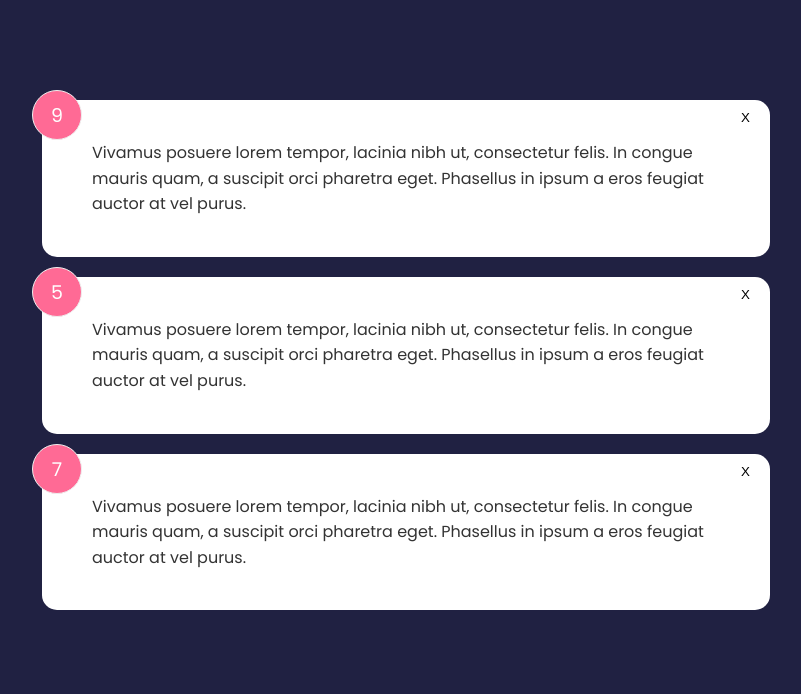
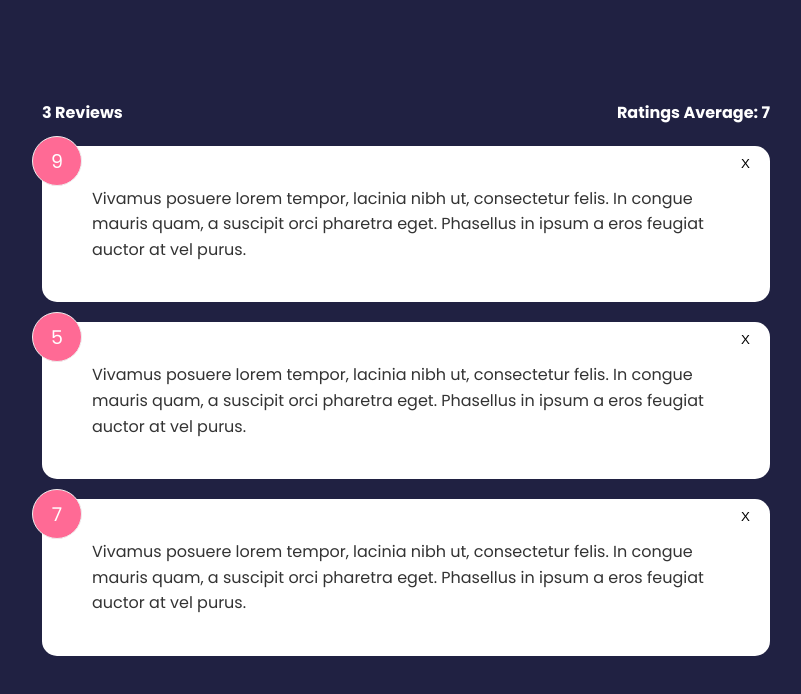
Before and after one commit to 00ives/svelte-crash-course, a Svelte app: page / in a window 1280 px wide. Shown: the top 694 px of the page, without its empty margins (234-1035 px from the left). Built offline with nearby package versions, Linux system fonts and the light colour scheme.

Commit message:
add feedback stats

```diff
--- a/src/App.svelte
+++ b/src/App.svelte
@@ -1,5 +1,6 @@
 <script>
 	import FeedbackList from "./components/FeedbackList.svelte";
+	import FeedbackStats from "./components/FeedbackStats.svelte";
 
 		let feedback = [
 			{
@@ -19,6 +20,9 @@
 			},
 		]
 
+		$: count = feedback.length
+		$: average = feedback.reduce((a, {rating})=> a + rating, 0)/feedback.length
+
 		const deleteFeedback = (e)=>{
 			const itemId =e.detail
 			feedback = feedback.filter((item)=>item.id != itemId)
@@ -26,5 +30,6 @@
 </script>
 
 <main class="container">
+	<FeedbackStats {count} {average} />
 	<FeedbackList {feedback} on:delete-feedback={deleteFeedback} />
 </main>
--- /dev/null
+++ b/src/components/FeedbackStats.svelte
@@ -0,0 +1,17 @@
+<script>
+    export let count
+    export let average
+</script>
+
+<div class="feedback-stats">
+    <h4>{count} Reviews</h4>
+    <h4> Ratings Average: {average}</h4>
+</div>
+
+<style>
+    .feedback-stats {
+        display:flex;
+        justify-content: space-between;
+        align-items: center;
+    }
+</style>
```
